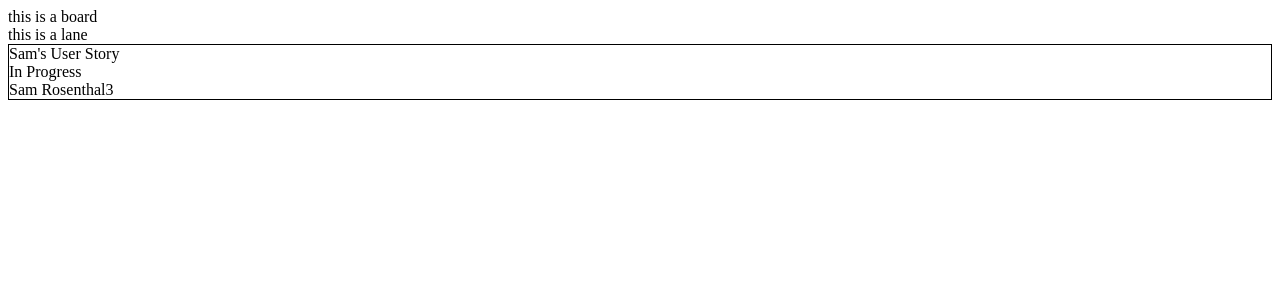
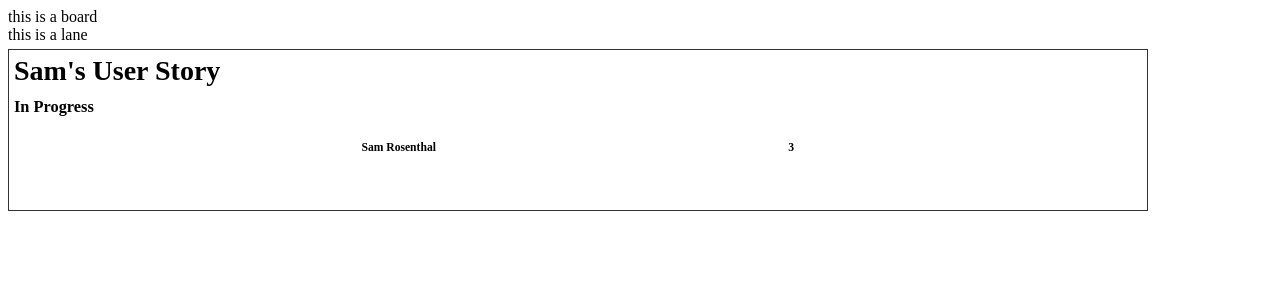
Before and after one commit to SammRosenthal/mini-react-projects, a React (Create React App) app in the folder another-jira-clone/: page / in a window 1280 px wide. Shown: the top 300 px of the page. Built offline with nearby package versions, Linux system fonts and the light colour scheme.

Commit message:
initial card finished

```diff
--- a/another-jira-clone/src/components/board/lane/card/card.jsx
+++ b/another-jira-clone/src/components/board/lane/card/card.jsx
@@ -16,14 +16,14 @@ function Card(props) {
     return(
         <div className="cardContainer">
             <div className="cardHeader">
-                {title}
+                <h1>{title}</h1>
             </div>
             <div className="cardStatus">
-                {status}
+                <h3>{status}</h3>
             </div>
             <div className="cardInfo">
-                {user}
-                {points}
+                <h5>{user}</h5>
+                <h5>{points}</h5>
             </div>
         </div>
     )
--- a/another-jira-clone/src/components/board/lane/card/card.scss
+++ b/another-jira-clone/src/components/board/lane/card/card.scss
@@ -1,3 +1,36 @@
 .cardContainer {
-    border: solid 1px black;
+    border: solid 1px #333;
+    display: flex;
+    flex-direction: column;
+    margin: 5px 0;
+    font-size: 14px;
+    height: 20vh;
+    max-height: 175px;
+    width: 90%;
+
+    .cardHeader {
+        display: flex;
+        justify-content: flex-start;
+
+        h1 {
+            margin: 5px;
+        }
+    }
+
+    .cardStatus {
+        display: flex;
+        justify-content: flex-start;
+
+        h3 {
+            margin: 5px;
+        }
+    }
+
+    .cardInfo {
+        display: flex;
+        justify-content: space-evenly;
+
+        h5 {
+        }
+    }
 }
```
